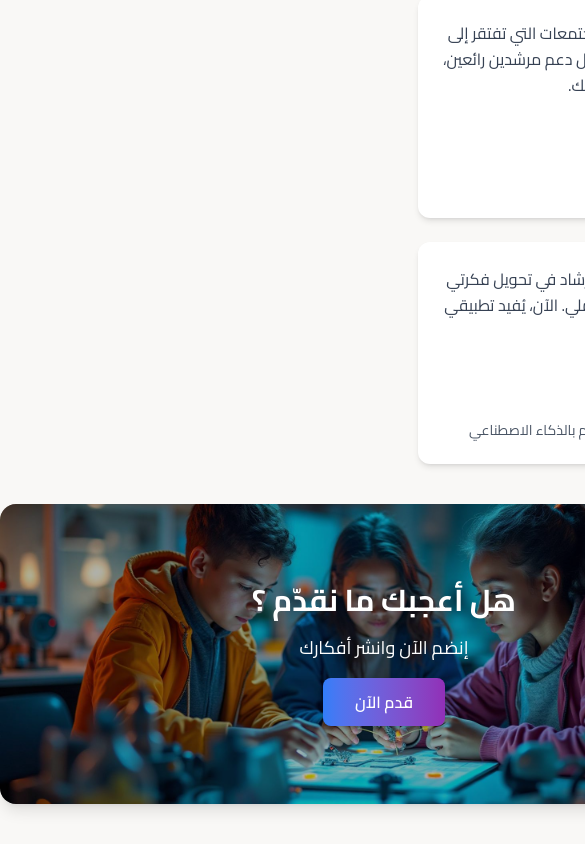
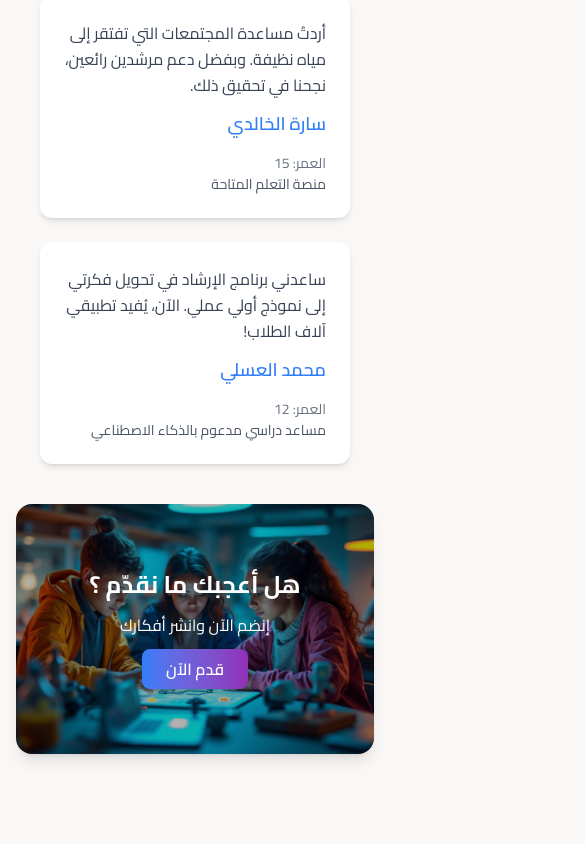
Before and after one commit to Aabedalla/LittleInventors, a Next.js app in the folder littleinventors/: page / in a window 390 px wide. Shown: the part 2483-3327 px from the top of the page, 585 px wide, since content can reach past the window. After the commit the page ends 3277 px from the top, so only its background shows below. Built offline with nearby package versions, Linux system fonts and the light colour scheme; no server answers; the database is empty.

Commit message:
last edit PUSH

```diff
--- a/littleinventors/app/Components/ads.jsx
+++ b/littleinventors/app/Components/ads.jsx
@@ -1,7 +1,7 @@
-const Ads = ()=>{
-    return(
-        <section className="my-10">
-  <div className="relative w-3xl mx-auto h-[300px] rounded-2xl overflow-hidden shadow-lg">
+const Ads = () => {
+  return (
+    <section className="my-10 px-4">
+      <div className="relative max-w-4xl mx-auto h-[250px] md:h-[300px] rounded-2xl overflow-hidden shadow-lg">
 
         {/* الصورة الخلفية */}
         <img
@@ -14,18 +14,18 @@ const Ads = ()=>{
         <div className="absolute inset-0 bg-black/30"></div>
 
         {/* المحتوى */}
-    <div className="absolute inset-0 flex flex-col justify-center items-center text-center px-4 text-white space-y-4">
+        <div className="absolute inset-0 flex flex-col justify-center items-center text-center px-4 md:px-6 text-white space-y-3 md:space-y-4">
 
-      <h2 className="text-3xl md:text-4xl font-bold">
+          <h2 className="text-2xl sm:text-3xl md:text-4xl font-bold">
             هل أعجبك ما نقدّم ؟
           </h2>
 
-      <p className="text-lg md:text-xl">
+          <p className="text-base sm:text-lg md:text-xl">
             إنضم الآن وانشر أفكارك
           </p>
 
           <button
-        className="px-8 py-3 rounded-lg text-white font-semibold
+            className="px-6 md:px-8 py-2 md:py-3 rounded-lg text-white font-semibold
             bg-gradient-to-r from-[#317EF9] to-[#912FB7] shadow-md hover:opacity-90 transition"
           >
             قدم الآن
@@ -35,8 +35,7 @@ const Ads = ()=>{
 
       </div>
     </section>
-
   )
 }
 
-export default Ads
+export default Ads;
```
Lines whose indentation alone changed are shown as unchanged.
